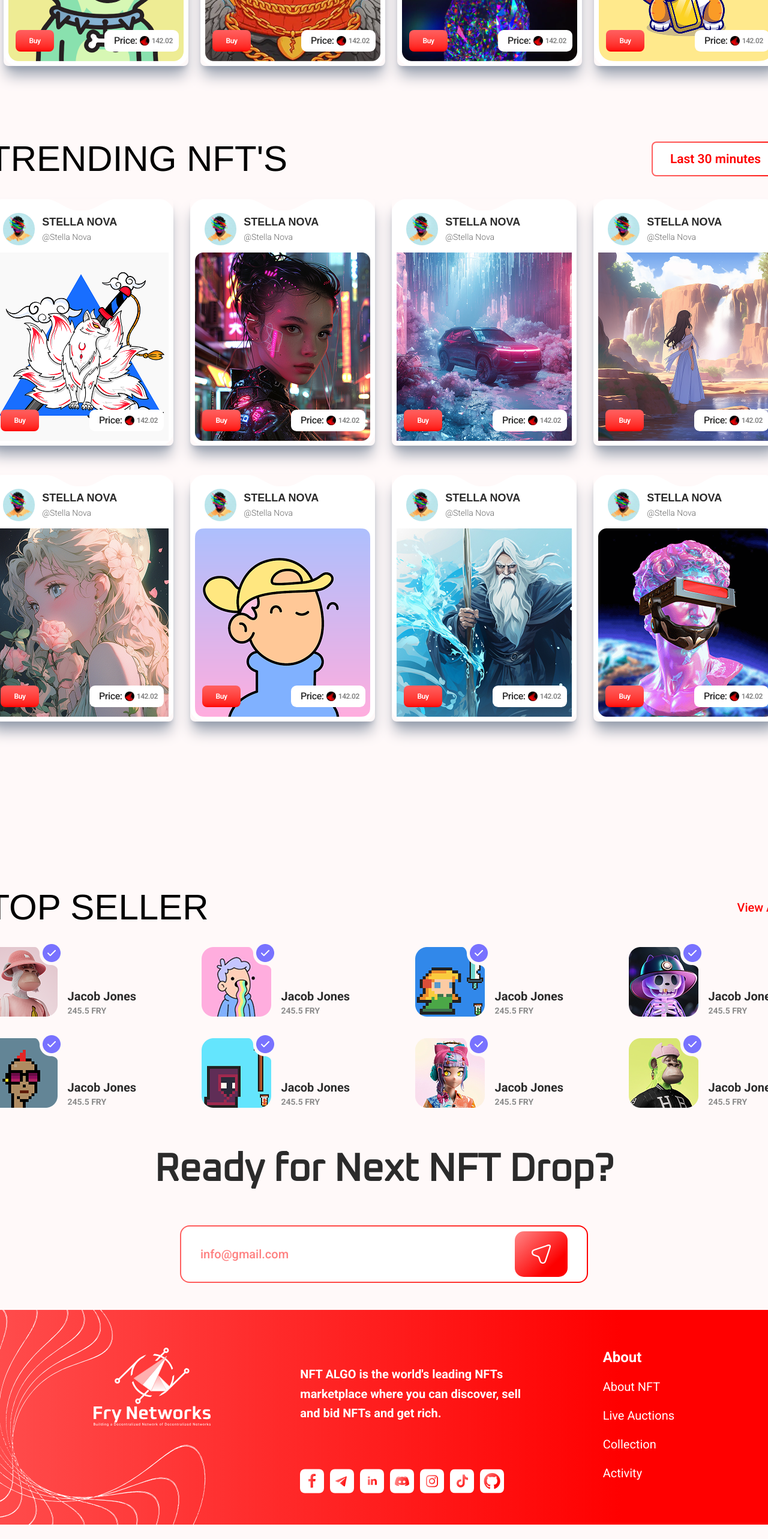
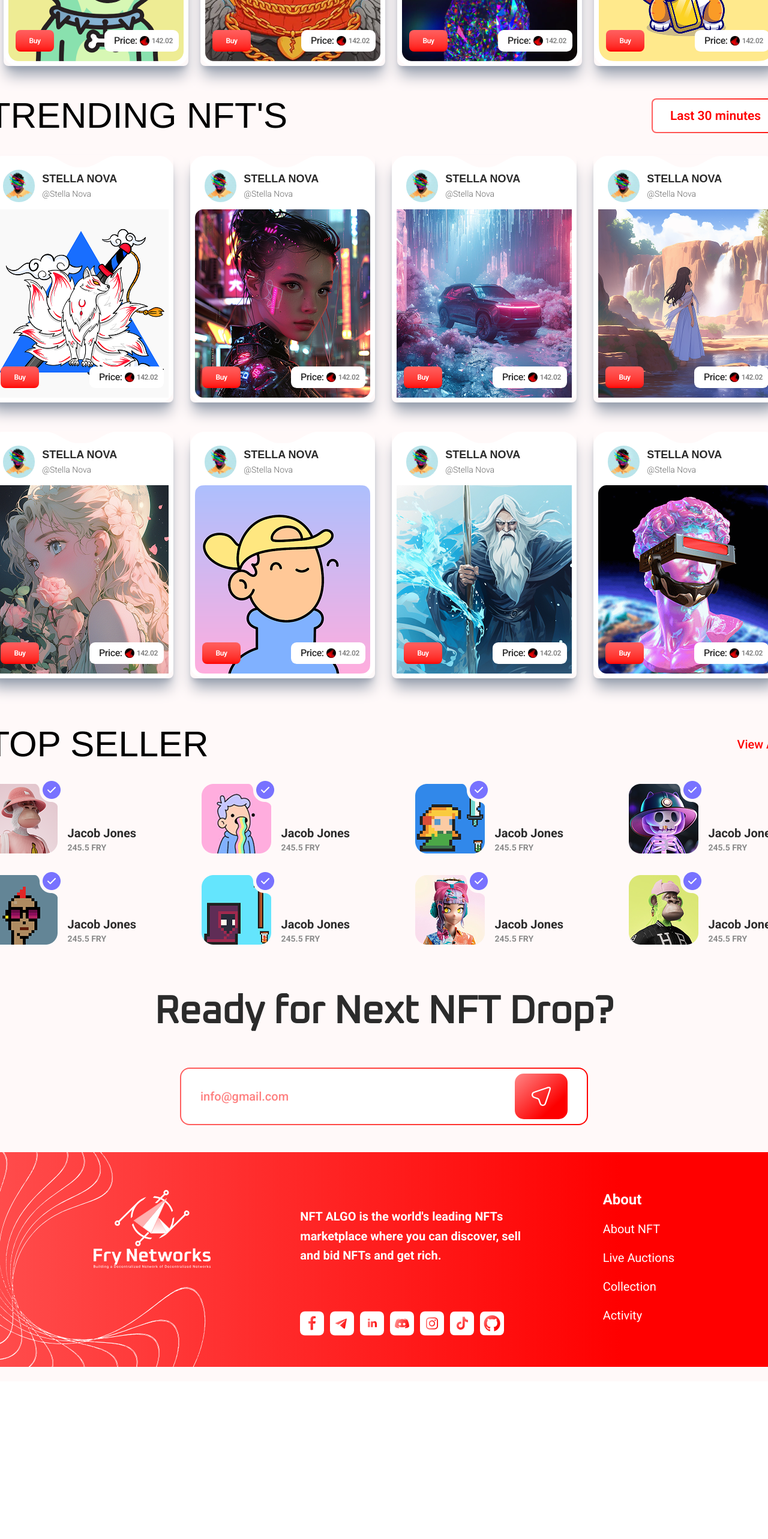
Before and after one commit to muznahrehman21/NFT, a React (Vite) app: page / in a window 1280 px wide. Shown: the part 1067-3633 px from the top of the page at 60% size. After the commit the page ends 3370 px from the top, so only its background shows below. Built offline with nearby package versions, Linux system fonts and the light colour scheme.

Commit message:
minor changes

```diff
--- a/src/components/Topseller.jsx
+++ b/src/components/Topseller.jsx
@@ -3,7 +3,7 @@ import JacobJones from "./JacobJones";
 
 function Topseller() {
   return (
-    <div className="flex flex-col gap-8 w-[1321px] h-[419px]">
+    <div className="flex flex-col gap-8 w-[1321px]">
       <div className="flex justify-between items-center">
         <h1 className="font-apex font-normal text-black text-6xl">
           TOP SELLER
--- a/src/pages/landing/LandingPage.jsx
+++ b/src/pages/landing/LandingPage.jsx
@@ -10,13 +10,18 @@ export default function LandingPage() {
   return (
     <>
       <Hero />
-      <div className="flex flex-col items-center gap-66">
+      <div className="flex flex-col items-center">
         <FeaturedCollection />
-        <TrendingNFT />
-        <Topseller />
+        <div className="mt-48">
+          <TrendingNFT />
+        </div>
+        <div className="mt-16">
+          <Topseller />
+        </div>
+        <div className="mt-16">
+          <Footer />
+        </div>
       </div>
-
-      <Footer />
     </>
   );
 }
```
